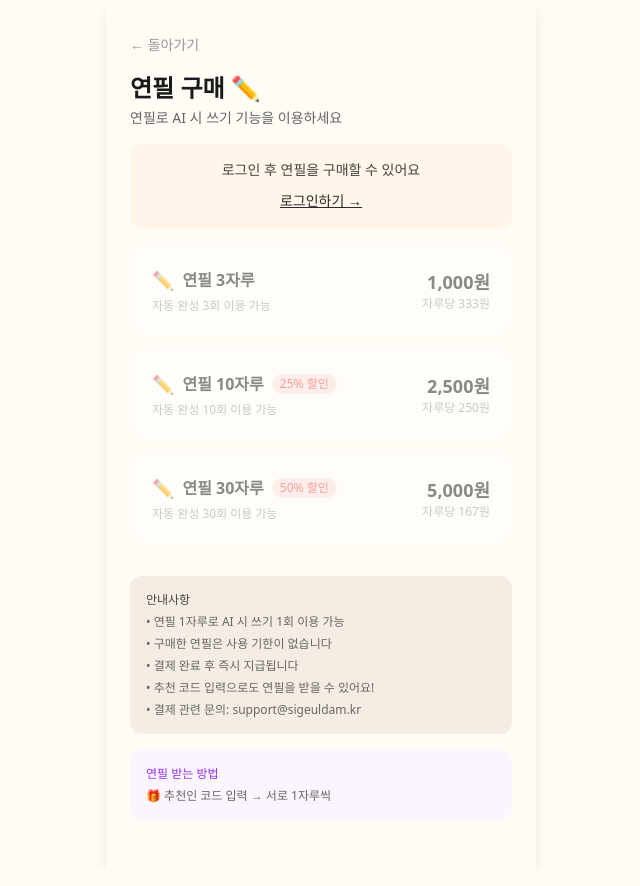
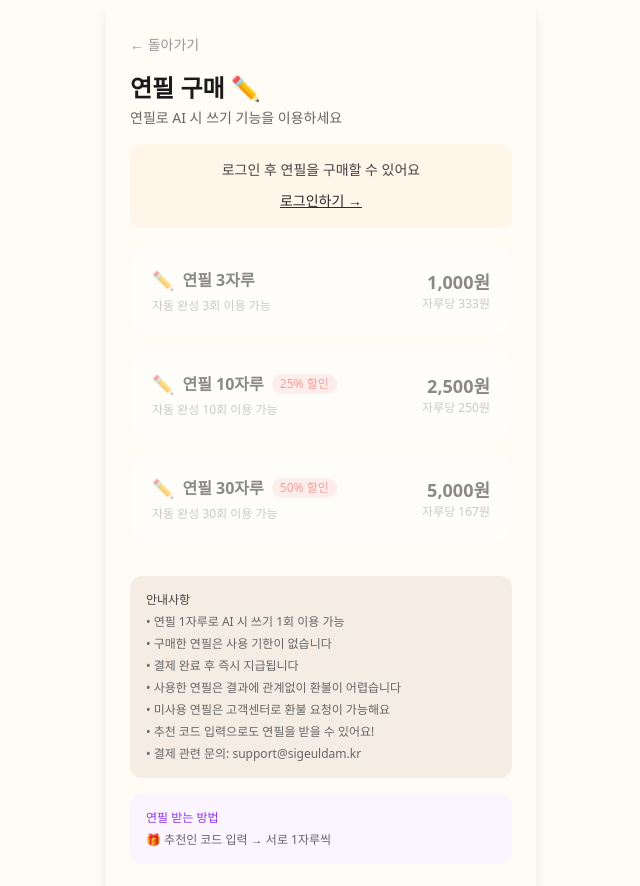
Before and after one commit to rnak24-lab/Poet_Story, a Next.js app: page /payment in a window 1280 px wide. Shown: the top 886 px of the page, without its empty margins (319-959 px from the left). Built offline with nearby package versions, Linux system fonts and the light colour scheme; no server answers.

Commit message:
feat: 결제 안내에 환불 정책 문구 추가
- 사용한 연필은 환불 어려움 안내
- 미사용 연필 환불 가능 안내

```diff
--- a/src/app/payment/page.tsx
+++ b/src/app/payment/page.tsx
@@ -209,6 +209,8 @@ function PaymentContent() {
           <p>• 연필 1자루로 AI 시 쓰기 1회 이용 가능</p>
           <p>• 구매한 연필은 사용 기한이 없습니다</p>
           <p>• 결제 완료 후 즉시 지급됩니다</p>
+          <p>• 사용한 연필은 결과에 관계없이 환불이 어렵습니다</p>
+          <p>• 미사용 연필은 고객센터로 환불 요청이 가능해요</p>
           <p>• 추천 코드 입력으로도 연필을 받을 수 있어요!</p>
           <p>• 결제 관련 문의: support@sigeuldam.kr</p>
         </div>
```
